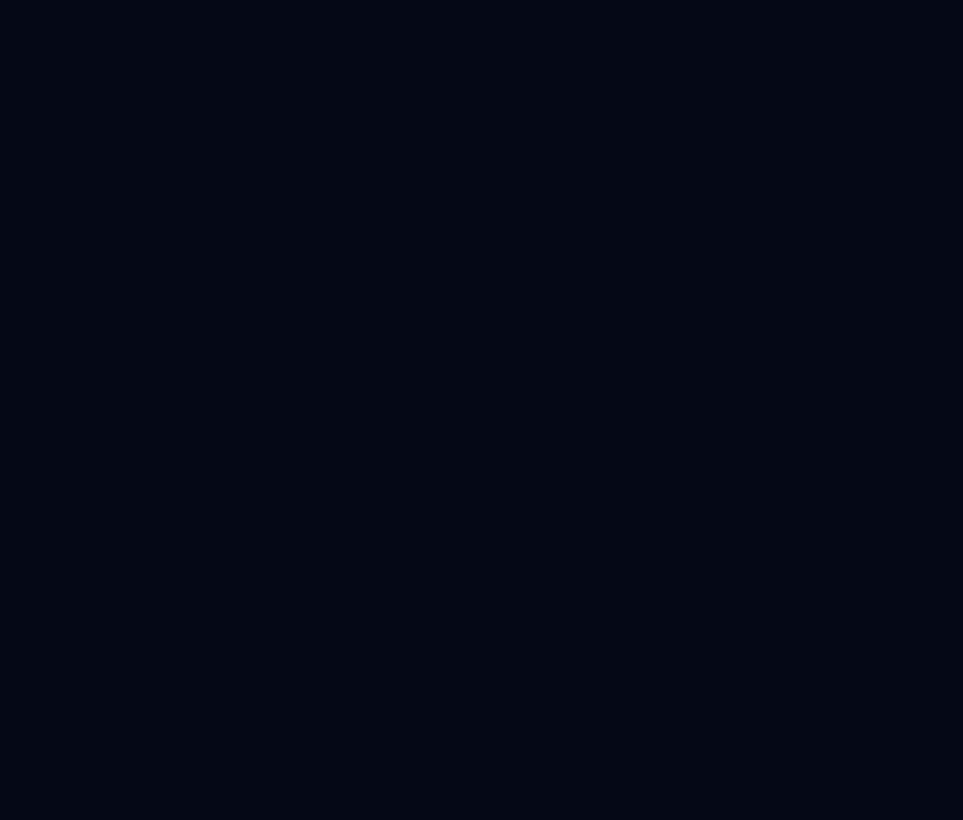
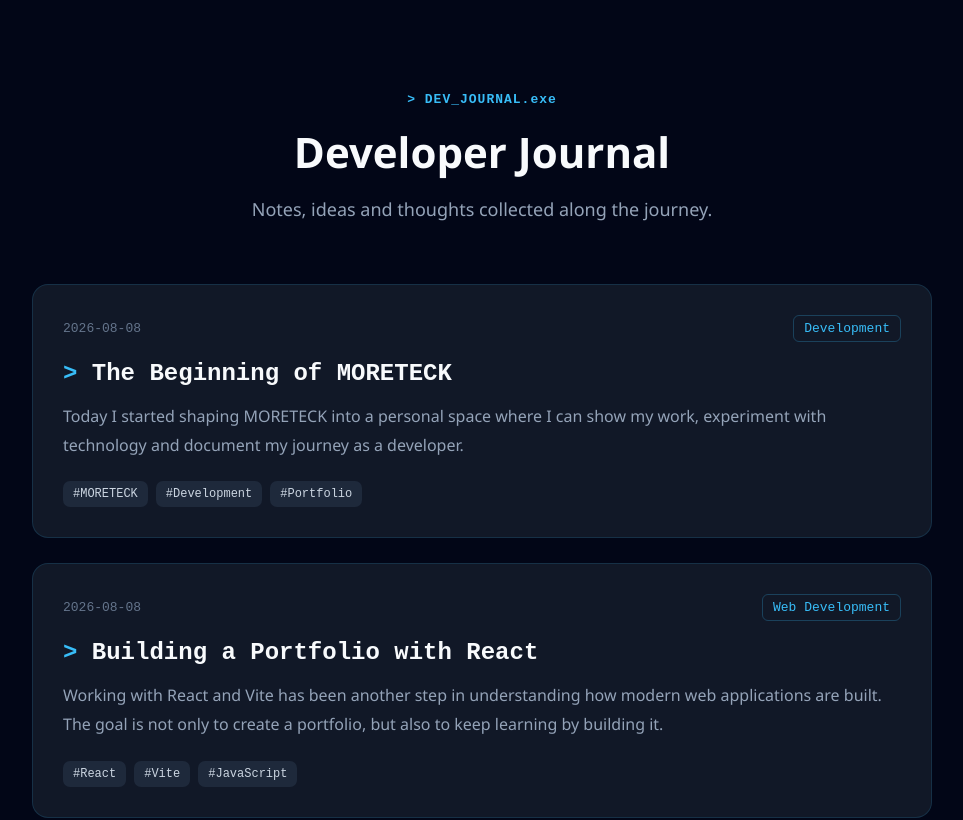
Before and after one commit to sebastianamor/moreteck-portfolio, a React (Vite) app: page / in a window 1280 px wide. Shown: the part 5060-5880 px from the top of the page, without its empty margins (158-1121 px from the left). Before the commit the page ends 5026 px from the top, so only its background shows below. Built offline with nearby package versions, Linux system fonts and the light colour scheme.

Commit message:
Add About system profile

```diff
--- /dev/null
+++ b/src/components/sections/Journal.css
@@ -0,0 +1,250 @@
+/* =========================
+   DEV JOURNAL
+========================= */
+
+.journal {
+  padding: 120px 8%;
+  background: #020617;
+  scroll-margin-top: 100px;
+}
+
+/* =========================
+   HEADER
+========================= */
+
+.journal-header {
+  max-width: 750px;
+  margin: 0 auto 60px;
+  text-align: center;
+}
+
+.journal-tag {
+  color: #38bdf8;
+  font-family: monospace;
+  font-weight: bold;
+  letter-spacing: 1px;
+}
+
+.journal-header h2 {
+  margin: 15px 0;
+  color: #f8fafc;
+  font-size: 42px;
+}
+
+.journal-header p {
+  color: #94a3b8;
+  font-size: 18px;
+  line-height: 1.6;
+}
+
+/* =========================
+   JOURNAL LIST
+========================= */
+
+.journal-list {
+  max-width: 900px;
+  margin: auto;
+
+  display: flex;
+  flex-direction: column;
+
+  gap: 25px;
+}
+
+/* =========================
+   JOURNAL ENTRY
+========================= */
+
+.journal-entry {
+  position: relative;
+
+  padding: 30px;
+
+  background: #111827;
+
+  border: 1px solid rgba(56, 189, 248, 0.15);
+
+  border-radius: 16px;
+
+  transition:
+    transform 0.3s ease,
+    border-color 0.3s ease,
+    box-shadow 0.3s ease;
+}
+
+.journal-entry:hover {
+  transform: translateX(6px);
+
+  border-color: #38bdf8;
+
+  box-shadow:
+    0 10px 35px rgba(56, 189, 248, 0.12);
+}
+
+/* =========================
+   ENTRY TOP
+========================= */
+
+.journal-entry-top {
+  display: flex;
+
+  justify-content: space-between;
+
+  align-items: center;
+
+  margin-bottom: 18px;
+}
+
+.journal-date {
+  color: #64748b;
+
+  font-family: monospace;
+
+  font-size: 13px;
+}
+
+.journal-category {
+  color: #38bdf8;
+
+  font-family: monospace;
+
+  font-size: 13px;
+
+  padding: 5px 10px;
+
+  border: 1px solid rgba(56, 189, 248, 0.25);
+
+  border-radius: 6px;
+}
+
+/* =========================
+   TITLE
+========================= */
+
+.journal-entry h3 {
+  margin: 0 0 15px;
+
+  color: #f8fafc;
+
+  font-size: 24px;
+
+  font-family: monospace;
+}
+
+.journal-entry h3::before {
+  content: "> ";
+
+  color: #38bdf8;
+}
+
+/* =========================
+   CONTENT
+========================= */
+
+.journal-entry p {
+  margin: 0;
+
+  color: #94a3b8;
+
+  line-height: 1.8;
+
+  font-size: 16px;
+}
+
+/* =========================
+   TAGS
+========================= */
+
+.journal-tags {
+  display: flex;
+
+  flex-wrap: wrap;
+
+  gap: 8px;
+
+  margin-top: 22px;
+}
+
+.journal-tags span {
+  padding: 6px 10px;
+
+  background: #1e293b;
+
+  border-radius: 7px;
+
+  color: #cbd5e1;
+
+  font-family: monospace;
+
+  font-size: 12px;
+}
+
+/* =========================
+   TERMINAL LINE
+========================= */
+
+.journal-entry::before {
+  content: "";
+
+  position: absolute;
+
+  left: -8px;
+
+  top: 30px;
+
+  width: 3px;
+
+  height: 35px;
+
+  background: #38bdf8;
+
+  border-radius: 3px;
+
+  opacity: 0;
+
+  transition: opacity 0.3s ease;
+}
+
+.journal-entry:hover::before {
+  opacity: 1;
+}
+
+/* =========================
+   MOBILE
+========================= */
+
+@media (max-width: 700px) {
+
+  .journal {
+    padding: 90px 6%;
+  }
+
+  .journal-header h2 {
+    font-size: 34px;
+  }
+
+  .journal-header p {
+    font-size: 16px;
+  }
+
+  .journal-entry {
+    padding: 24px;
+  }
+
+  .journal-entry-top {
+    align-items: flex-start;
+
+    gap: 10px;
+
+    flex-direction: column;
+  }
+
+  .journal-entry h3 {
+    font-size: 20px;
+  }
+
+  .journal-entry p {
+    font-size: 15px;
+  }
+
+}
--- /dev/null
+++ b/src/components/sections/Journal.jsx
@@ -0,0 +1,78 @@
+import journal from "../../data/journal";
+import "./Journal.css";
+
+function Journal() {
+  return (
+    <section id="journal" className="journal">
+
+      <div className="journal-header">
+
+        <span className="journal-tag">
+          &gt; DEV_JOURNAL.exe
+        </span>
+
+        <h2>
+          Developer Journal
+        </h2>
+
+        <p>
+          Notes, ideas and thoughts collected
+          along the journey.
+        </p>
+
+      </div>
+
+
+      <div className="journal-list">
+
+        {journal.map((entry) => (
+
+          <article
+            className="journal-entry"
+            key={entry.id}
+          >
+
+            <div className="journal-entry-top">
+
+              <span className="journal-date">
+                {entry.date}
+              </span>
+
+              <span className="journal-category">
+                {entry.category}
+              </span>
+
+            </div>
+
+
+            <h3>
+              {entry.title}
+            </h3>
+
+
+            <p>
+              {entry.content}
+            </p>
+
+
+            <div className="journal-tags">
+
+              {entry.tags.map((tag) => (
+                <span key={tag}>
+                  #{tag}
+                </span>
+              ))}
+
+            </div>
+
+          </article>
+
+        ))}
+
+      </div>
+
+    </section>
+  );
+}
+
+export default Journal;
--- /dev/null
+++ b/src/data/journal.js
@@ -0,0 +1,33 @@
+const journal = [
+  {
+    id: 1,
+    date: "2026-08-08",
+    title: "The Beginning of MORETECK",
+    category: "Development",
+    content:
+      "Today I started shaping MORETECK into a personal space where I can show my work, experiment with technology and document my journey as a developer.",
+    tags: ["MORETECK", "Development", "Portfolio"]
+  },
+
+  {
+    id: 2,
+    date: "2026-08-08",
+    title: "Building a Portfolio with React",
+    category: "Web Development",
+    content:
+      "Working with React and Vite has been another step in understanding how modern web applications are built. The goal is not only to create a portfolio, but also to keep learning by building it.",
+    tags: ["React", "Vite", "JavaScript"]
+  },
+
+  {
+    id: 3,
+    date: "2026-08-08",
+    title: "Game Development Begins",
+    category: "Game Development",
+    content:
+      "Game development has become another way for me to explore programming. PongPro, Saltador, Banana Time and Brinck Odisea are part of that journey.",
+    tags: ["Love2D", "Scratch", "Games"]
+  }
+];
+
+export default journal;
--- a/src/pages/Home.jsx
+++ b/src/pages/Home.jsx
@@ -3,6 +3,7 @@
 import ExploreLabs from "../components/sections/ExploreLabs";
 import WebLab from "../components/sections/WebLab";
 import GameLab from "../components/sections/GameLab";
+import Journal from "../components/sections/Journal";
 
 function Home() {
   return (
@@ -16,6 +17,8 @@
       <WebLab />
 
       <GameLab />
+
+      <Journal />
     </>
   );
 }
```
